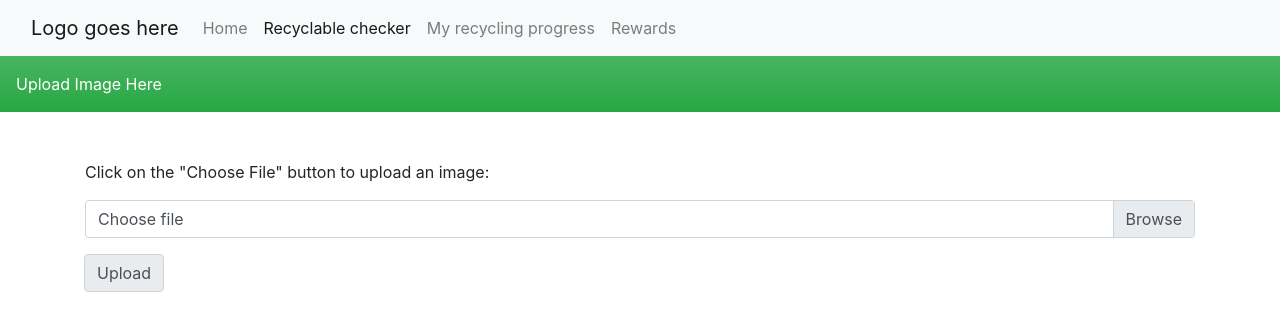
After one commit to s-n-naik/Athena_Hack_2021, a Flask app: template templates/results_page.html in a window 1280 px wide. The commit adds this page. Shown: the top 331 px of the page. Run offline with Flask 2, Linux system fonts and the light colour scheme; the template is opened without the code that fills it, so the values that code supplies are empty; some libraries are stand-ins or nearby versions.

Commit message:
victoria took control

```diff
--- a/app.py
+++ b/app.py
@@ -0,0 +1,22 @@
+
+from flask import Flask, request, jsonify, render_template, abort, send_from_directory, session, redirect, url_for, make_response
+
+app = Flask(__name__)
+
+
+# decorating index function with the app.route with url as /login
+@app.route('/')
+def start_page():
+    return render_template('results_page.html')
+
+@app.route('/upload', methods=['POST'])
+def upload_img():
+    if request.method == "POST":
+        f = request.files["image"]
+        f.save(f.filename)
+        # use this to get the file
+        return render_template("recycling_habits.html")
+
+if __name__ == "__main__":
+    app.run(debug=True)
+    # socketio.run(app, debug=False, host='0.0.0.0', port=8080)
--- a/templates/homepage.html
+++ b/templates/homepage.html
@@ -22,7 +22,7 @@
           <a class="nav-link active" aria-current="page" href="homepage.html">Home</a>
         </li>
         <li class="nav-item">
-          <a class="nav-link" href="#">Recyclable checker</a>
+          <a class="nav-link" href="results_page.html">Recyclable checker</a>
         </li>
         <li class="nav-item">
           <a class="nav-link" href="recycling_habits.html">My recycling progress</a>
--- a/templates/recycling_habits.html
+++ b/templates/recycling_habits.html
@@ -22,10 +22,10 @@
           <a class="nav-link" aria-current="page" href="homepage.html">Home</a>
         </li>
         <li class="nav-item">
-          <a class="nav-link active" href="#">Recyclable checker</a>
+          <a class="nav-link" href="results_page.html">Recyclable checker</a>
         </li>
         <li class="nav-item">
-          <a class="nav-link" href="recycling_habits.html">My recycling progress</a>
+          <a class="nav-link active" href="recycling_habits.html">My recycling progress</a>
         </li>
         <li class="nav-item">
           <a class="nav-link" href="#">Rewards</a>
--- /dev/null
+++ b/templates/results_page.html
@@ -0,0 +1,81 @@
+<!DOCTYPE html>
+<html lang="en">
+<head>
+    <meta charset="UTF-8">
+    <title>Title</title>
+    <link href="https://cdn.jsdelivr.net/npm/bootstrap@5.0.0-beta3/dist/css/bootstrap.min.css" rel="stylesheet" integrity="sha384-eOJMYsd53ii+scO/bJGFsiCZc+5NDVN2yr8+0RDqr0Ql0h+rP48ckxlpbzKgwra6" crossorigin="anonymous">
+    <script src="https://cdn.jsdelivr.net/npm/bootstrap@5.0.0-beta3/dist/js/bootstrap.bundle.min.js" integrity="sha384-JEW9xMcG8R+pH31jmWH6WWP0WintQrMb4s7ZOdauHnUtxwoG2vI5DkLtS3qm9Ekf" crossorigin="anonymous"></script>
+    <script src="https://code.jquery.com/jquery-3.4.1.slim.min.js" integrity="sha384-J6qa4849blE2+poT4WnyKhv5vZF5SrPo0iEjwBvKU7imGFAV0wwj1yYfoRSJoZ+n" crossorigin="anonymous"></script>
+    <script src="https://cdn.jsdelivr.net/npm/popper.js@1.16.0/dist/umd/popper.min.js" integrity="sha384-Q6E9RHvbIyZFJoft+2mJbHaEWldlvI9IOYy5n3zV9zzTtmI3UksdQRVvoxMfooAo" crossorigin="anonymous"></script>
+    <script type="text/javascript" src="https://ajax.googleapis.com/ajax/libs/jquery/3.5.1/jquery.min.js"></script>
+    <script src="static/results_webfunctions.js"></script>
+    <link rel="stylesheet" type="text/css" href="static/results_styling.css">
+    <link rel="stylesheet" href="https://maxcdn.bootstrapcdn.com/bootstrap/4.0.0/css/bootstrap.min.css" integrity="sha384-Gn5384xqQ1aoWXA+058RXPxPg6fy4IWvTNh0E263XmFcJlSAwiGgFAW/dAiS6JXm" crossorigin="anonymous">
+    <!-- jQuery first, then Popper.js, then Bootstrap JS -->
+    <script src="https://code.jquery.com/jquery-3.2.1.slim.min.js" integrity="sha384-KJ3o2DKtIkvYIK3UENzmM7KCkRr/rE9/Qpg6aAZGJwFDMVNA/GpGFF93hXpG5KkN" crossorigin="anonymous"></script>
+    <script src="https://cdnjs.cloudflare.com/ajax/libs/popper.js/1.12.9/umd/popper.min.js" integrity="sha384-ApNbgh9B+Y1QKtv3Rn7W3mgPxhU9K/ScQsAP7hUibX39j7fakFPskvXusvfa0b4Q" crossorigin="anonymous"></script>
+    <script src="https://maxcdn.bootstrapcdn.com/bootstrap/4.0.0/js/bootstrap.min.js" integrity="sha384-JZR6Spejh4U02d8jOt6vLEHfe/JQGiRRSQQxSfFWpi1MquVdAyjUar5+76PVCmYl" crossorigin="anonymous"></script>
+
+    <script>
+    var loadFile = function(event) {
+        var image = document.getElementById('output');
+        image.src = URL.createObjectURL(event.target.files[0]);
+    };
+    </script>
+</head>
+<body>
+<nav class="navbar navbar-expand-lg navbar-light bg-light">
+  <div class="container-fluid">
+    <a class="navbar-brand" href="#">Logo goes here</a>
+    <button class="navbar-toggler" type="button" data-bs-toggle="collapse" data-bs-target="#navbarSupportedContent" aria-controls="navbarSupportedContent" aria-expanded="false" aria-label="Toggle navigation">
+      <span class="navbar-toggler-icon"></span>
+    </button>
+    <div class="collapse navbar-collapse" id="navbarSupportedContent">
+      <ul class="navbar-nav me-auto mb-2 mb-lg-0">
+        <li class="nav-item">
+          <a class="nav-link" aria-current="page" href="homepage.html">Home</a>
+        </li>
+        <li class="nav-item">
+          <a class="nav-link active" href="results_page.html">Recyclable checker</a>
+        </li>
+        <li class="nav-item">
+          <a class="nav-link" href="recycling_habits.html">My recycling progress</a>
+        </li>
+        <li class="nav-item">
+          <a class="nav-link" href="#">Rewards</a>
+        </li>
+      </ul>
+    </div>
+  </div>
+  </nav>
+
+<div class="p-3 mb-2 bg-success bg-gradient text-white">Upload Image Here</div>
+
+<div class="container">
+<!--    <p><input type="file"  accept="image/*" name="also_image" id="file"  onchange="loadFile(event)" style="display: none;"></p>-->
+<!--    <p><label for="file" style="cursor: pointer;">Upload Image</label></p>-->
+    <p><img id="output" width="200" /></p>
+
+
+  <!-- Content here -->
+    <p>Click on the "Choose File" button to upload an image:</p>
+
+    <div class="input-group mb-3">
+        <form method="post" action="/upload" enctype="multipart/form-data"
+          <div class="custom-file">
+            <input name="image" accept="image/*" type="file" class="custom-file-input"
+                   id="inputGroupFile02" onchange="loadFile(event)" style="display: none;">
+            <label class="custom-file-label" for="inputGroupFile02">Choose file</label>
+          </div>
+
+          <div class="input-group-append">
+            <button type="submit" class="input-group-text" id="">Upload</button>
+          </div>
+        </form>
+    </div>
+</div>
+
+
+
+</body>
+</html>
```
Also changed, not shown: results_page.html (deleted, +0 -53 lines), static/results_webfunctions.js (deleted, +0 -33 lines), static/scripts/results_webfunctions.js (added), templates/start_webpage.html (renamed from start_webpage.html), 2 other files.
